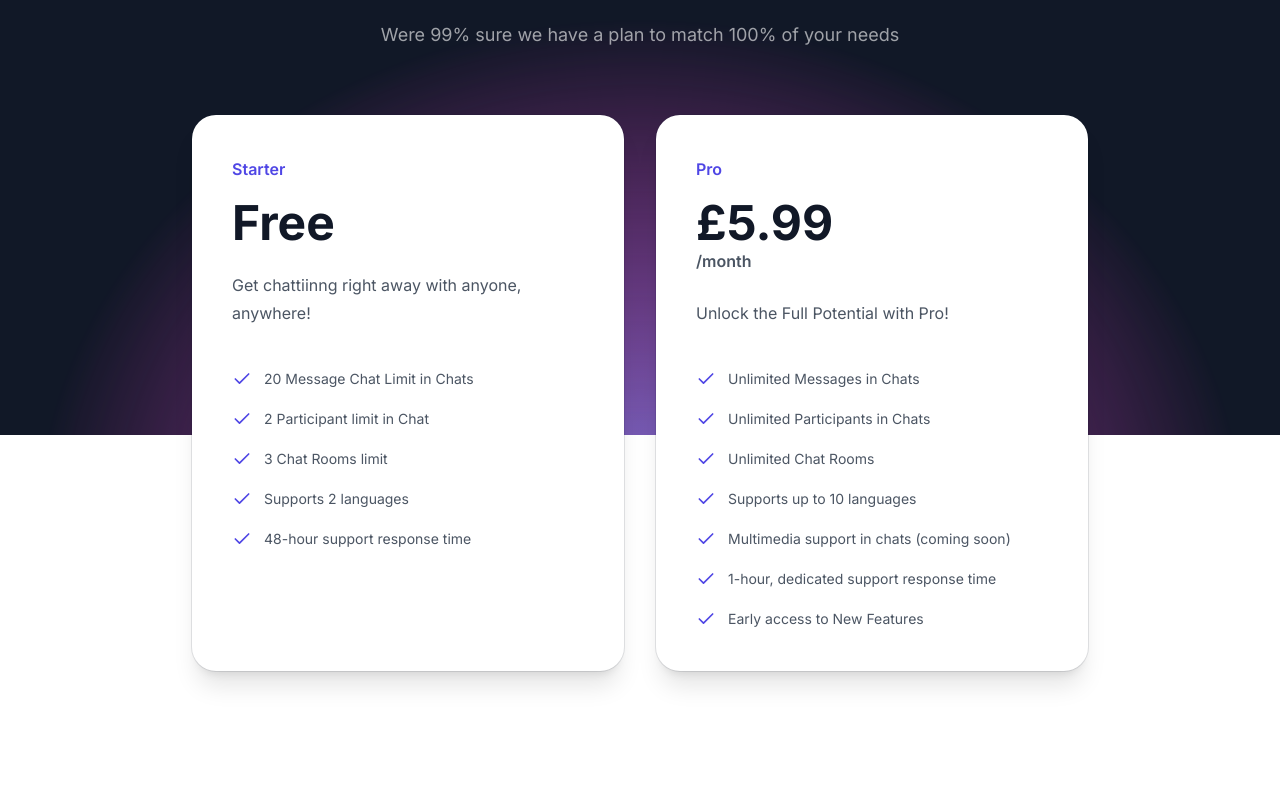
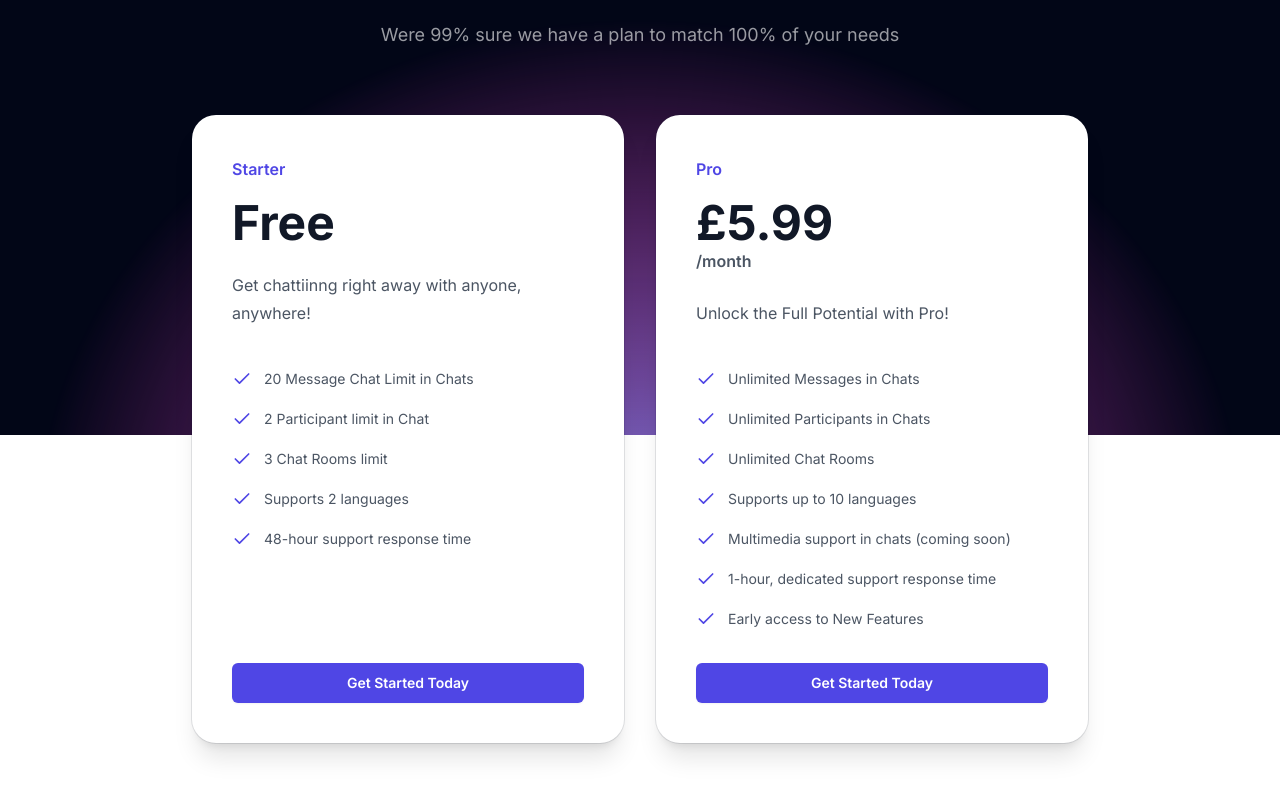
Before and after one commit to hasham25525/ChatWithAnyone, a Next.js app: page /pricing in a window 1280 px wide. Shown: the part 297-1094 px from the top of the page. Built offline with nearby package versions, Linux system fonts and the light colour scheme; no server answers.

Commit message:
Price page complete

```diff
--- a/app/pricing/page.tsx
+++ b/app/pricing/page.tsx
@@ -4,7 +4,7 @@ import React from "react";
 function PricingPage() {
   return (
     <>
-      <div className="isolate overflow-hidden bg-gray-900">
+      <div className="isolate overflow-hidden bg-slate-950">
         <div className="mx-auto max-w-7xl px-6 pb-96 pt-24 text-center sm:pt-32 lg:px-8">
           <div className="mx-auto max-w-4xl">
             <h2 className="text-base font-semibold leading-7 text-indigo-400">
--- /dev/null
+++ b/components/CheckoutButton.tsx
@@ -0,0 +1,9 @@
+import React from 'react'
+
+function CheckoutButton() {
+  return (
+    <div>CheckoutButton</div>
+  )
+}
+
+export default CheckoutButton
--- a/components/PricingCards.tsx
+++ b/components/PricingCards.tsx
@@ -1,5 +1,7 @@
 import { CheckIcon } from "lucide-react";
+import Link from "next/link";
 import React from "react";
+import CheckoutButton from "./CheckoutButton";
 
 const tiers = [
   {
@@ -85,8 +87,18 @@ function PricingCards({ redirect }: { redirect: boolean }) {
                   </ul>
                 </div>
               </div>
+
+              {redirect ?(
+                <Link href='/register'
+                className="mt-8 block rounded-md bg-indigo-600 hover:bg-indigo-500 px-3.5 py-2 text-center text-sm font-semibold leading-6 text-white shadow-sm ">
+                    Get Started Today
+                </Link>
+              ):(
+                tier.id && <CheckoutButton/>
+              )}
             </div>
           );
+
         })}
       </div>
     </div>
```
